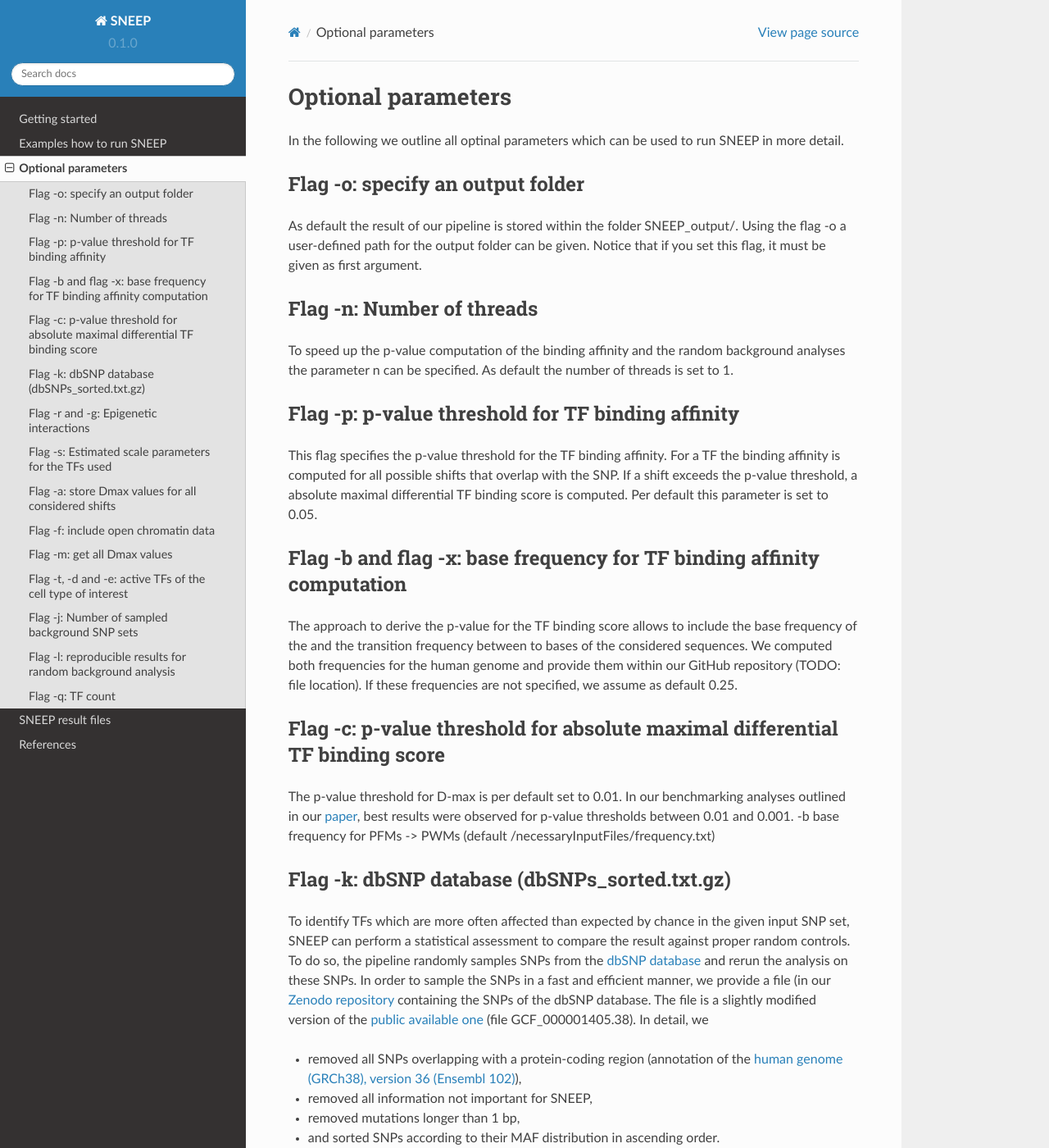
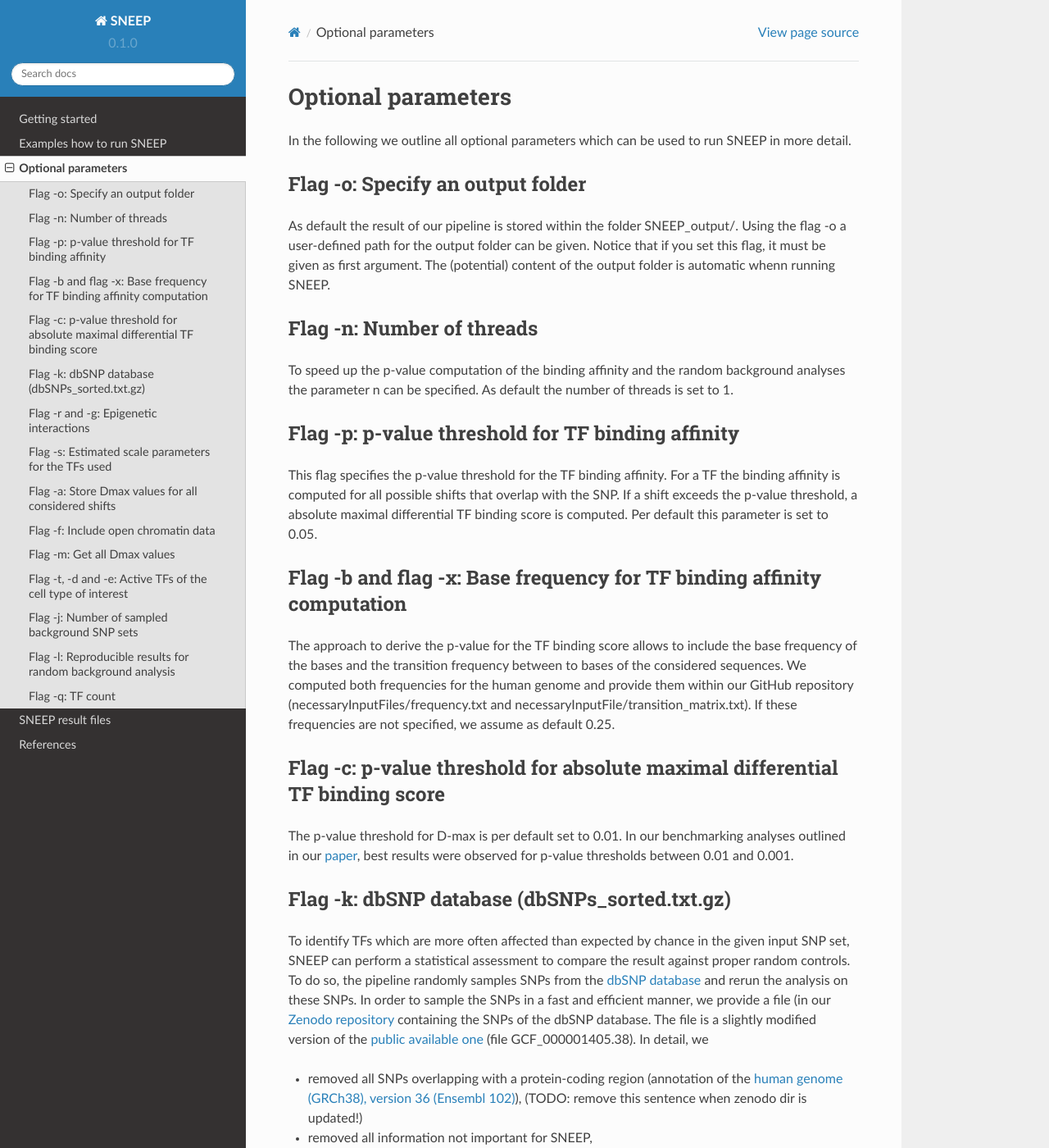
Before and after one commit to SchulzLab/SNEEP, a Sphinx documentation site: the page built from docs/detailsInput.rst, in a window 1280 px wide and 1400 px high. Shown: the whole window at 82% size. Built offline with Sphinx 7.4.7 and the Read the Docs theme 2.0.0, drawn with Linux system fonts in a browser that asks for light colours; pages that are not in the unit, such as notebooks, are missing from menus; some of the changed text lies outside the part shown.

Commit message:
Update detailsInput.rst

```diff
--- a/docs/detailsInput.rst
+++ b/docs/detailsInput.rst
@@ -3,12 +3,12 @@
 Optional parameters
 =======================================
 
-In the following we outline all optinal parameters which can be used to run SNEEP in more detail.
+In the following we outline all optional parameters which can be used to run SNEEP in more detail.
 
-Flag -o: specify an output folder
+Flag -o: Specify an output folder
 ===================================
 
-As default the result of our pipeline is stored within the folder SNEEP_output/.  Using the flag -o a user-defined path for the output folder can be given. Notice that if you set this flag, it must be given as first argument.
+As default the result of our pipeline is stored within the folder SNEEP_output/.  Using the flag -o a user-defined path for the output folder can be given. Notice that if you set this flag, it must be given as first argument. The (potential) content of the output folder is automatic whenn running SNEEP.
 
 Flag -n: Number of threads
 ==========================
@@ -20,22 +20,21 @@
 
 This flag specifies the p-value threshold for the TF binding affinity. For a TF the binding affinity is computed for all possible shifts that overlap with the SNP. If a shift exceeds the p-value threshold, a absolute maximal differential TF binding score is computed. Per default this parameter is set to 0.05.
 
-Flag -b and flag -x: base frequency for TF binding affinity computation
+Flag -b and flag -x: Base frequency for TF binding affinity computation
 =========================================================================
-The approach to derive the p-value for the TF binding score allows to include the base frequency of the and the transition frequency between to bases of the considered sequences. We computed both frequencies for the human genome and provide them within our GitHub repository (TODO: file location). If these frequencies are not specified, we assume as default 0.25.
+The approach to derive the p-value for the TF binding score allows to include the base frequency of the bases and the transition frequency between to bases of the considered sequences. We computed both frequencies for the human genome and provide them within our GitHub repository (necessaryInputFiles/frequency.txt and necessaryInputFile/transition_matrix.txt). If these frequencies are not specified, we assume as default 0.25.
 
 
 Flag -c: p-value threshold for absolute maximal differential TF binding score
 ===============================================================================
 The p-value threshold for D-max is per default set to 0.01. In our benchmarking analyses outlined in our `paper <sneep paper>`_, best results were observed for p-value thresholds between 0.01 and 0.001.
--b base frequency for PFMs -> PWMs (default /necessaryInputFiles/frequency.txt)
 
 Flag -k: dbSNP database (dbSNPs_sorted.txt.gz)
 ===============================================
 To identify TFs which are more often affected than expected by chance in the given input SNP set, SNEEP can perform a statistical assessment to compare the result against proper random controls. To do so, the pipeline randomly samples SNPs from the `dbSNP database <??>`_ and rerun the analysis on these SNPs.
-In order to sample the SNPs in a fast and efficient manner, we provide a file (in our `Zenodo repository <??>`_ containing the SNPs of the dbSNP database.  The file is a slightly modified version of the `public available one <ttps://ftp.ncbi.nlm.nih.gov/snp/latest_release/VCF/>`_ (file GCF_000001405.38). In detail, we
+In order to sample the SNPs in a fast and efficient manner, we provide a file (in our `Zenodo repository <https://zenodo.org/record/4892591>`_ containing the SNPs of the dbSNP database.  The file is a slightly modified version of the `public available one <ttps://ftp.ncbi.nlm.nih.gov/snp/latest_release/VCF/>`_ (file GCF_000001405.38). In detail, we
 
--	removed all SNPs overlapping with a protein-coding region (annotation of the `human genome (GRCh38), version 36 (Ensembl 102) <https://www.gencodegenes.org/human/release_36.html>`_),
+-	removed all SNPs overlapping with a protein-coding region (annotation of the `human genome (GRCh38), version 36 (Ensembl 102) <https://www.gencodegenes.org/human/release_36.html>`_), (TODO: remove this sentence when zenodo dir is updated!)
 -	removed all information not important for SNEEP,
 -	removed mutations longer than 1 bp,
 -	and sorted SNPs according to their MAF distribution in ascending order.
@@ -67,21 +66,21 @@
 For the TF set we provide within our GitHub repository, we also estimated the scale parameter listed in XX.
 In case a customized TF motif set is used, one also needs to estimate the scale parameter for each TF. Therefore we provide a script XXX (TODO: provide more details here).
 
-Flag -a: store Dmax values for all considered shifts
+Flag -a: Store Dmax values for all considered shifts
 =====================================================
 If this flag is set, for all shifts that exceed the TF binding affinity p-value threshold the resulting D-max value and the corresponding p-value is stored in <outputDir>/AllDiffBindAffinity.txt
 
-Flag -f: include open chromatin data
+Flag -f: Include open chromatin data
 ======================================
 
 To consider only the SNPs which overlap with  cell type specific open chromatin data, a peak file in bed-format can be specified with this flag.
 
-Flag -m: get all Dmax values
+Flag -m: Get all Dmax values
 ===============================
 
 If this flag is set all absolute maximal differential TF binding scores are printed (to the console) even if they do not exceed the specified p-value threshold. This flag is useful for estimating the scale parameter
 
-Flag -t, -d and -e: active TFs of the cell type of interest
+Flag -t, -d and -e: Active TFs of the cell type of interest
 =============================================================
 In order to only consider the TFs which are expressed in your analysed cell type or tissue our computational approach needs three additional information. A file containing the expression value per TF (-t),  a threshold to decide which TFs are active and a mapping between the ensemblID and the TF name, The last file is provided in our GitHub repository for the TF set used within our analyses.
 
@@ -90,7 +89,7 @@
 
 With this flag the number of background rounds can be specified, default 0.
 
-Flag -l: reproducible results for random background analysis
+Flag -l: Reproducible results for random background analysis
 ==============================================================
 In order to reproduce the result of the random background analysis we recommend to specific a seed variable. Default is 1.
 
```
